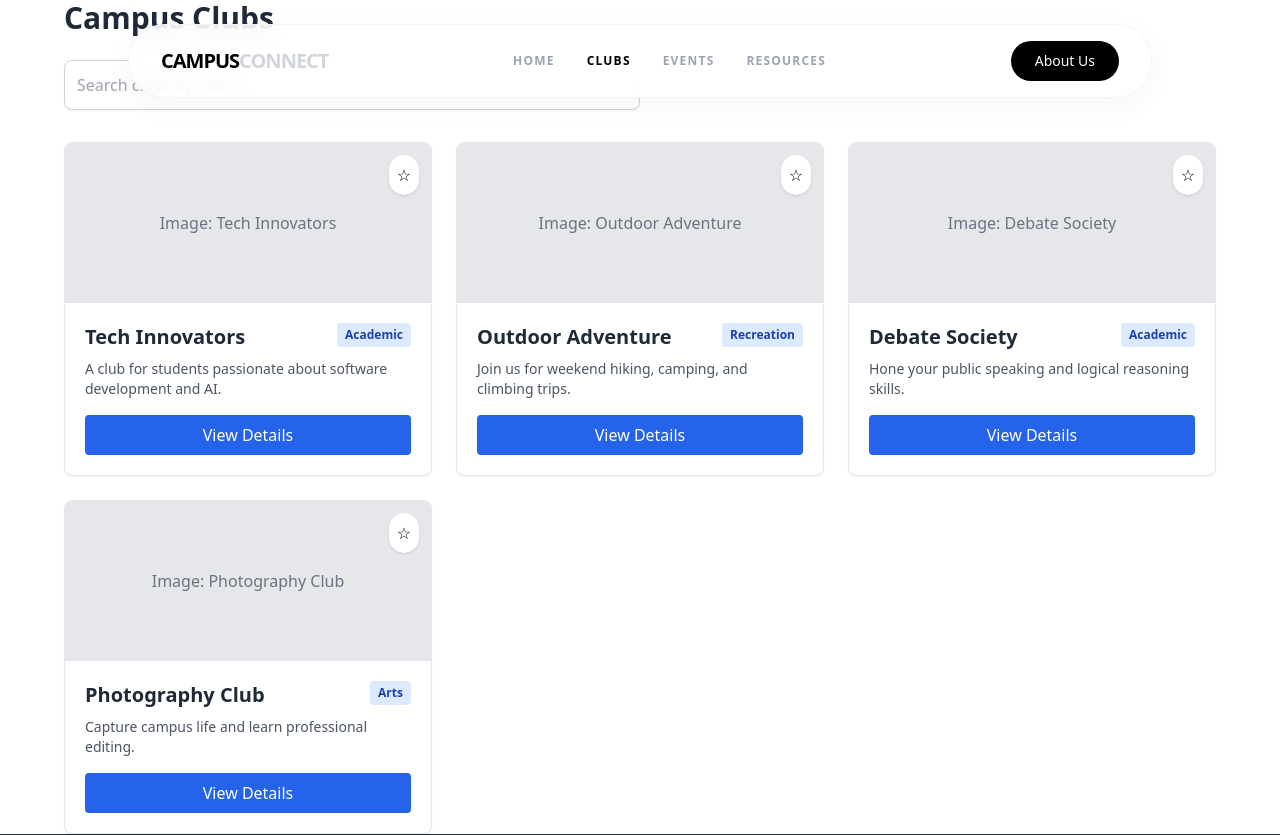
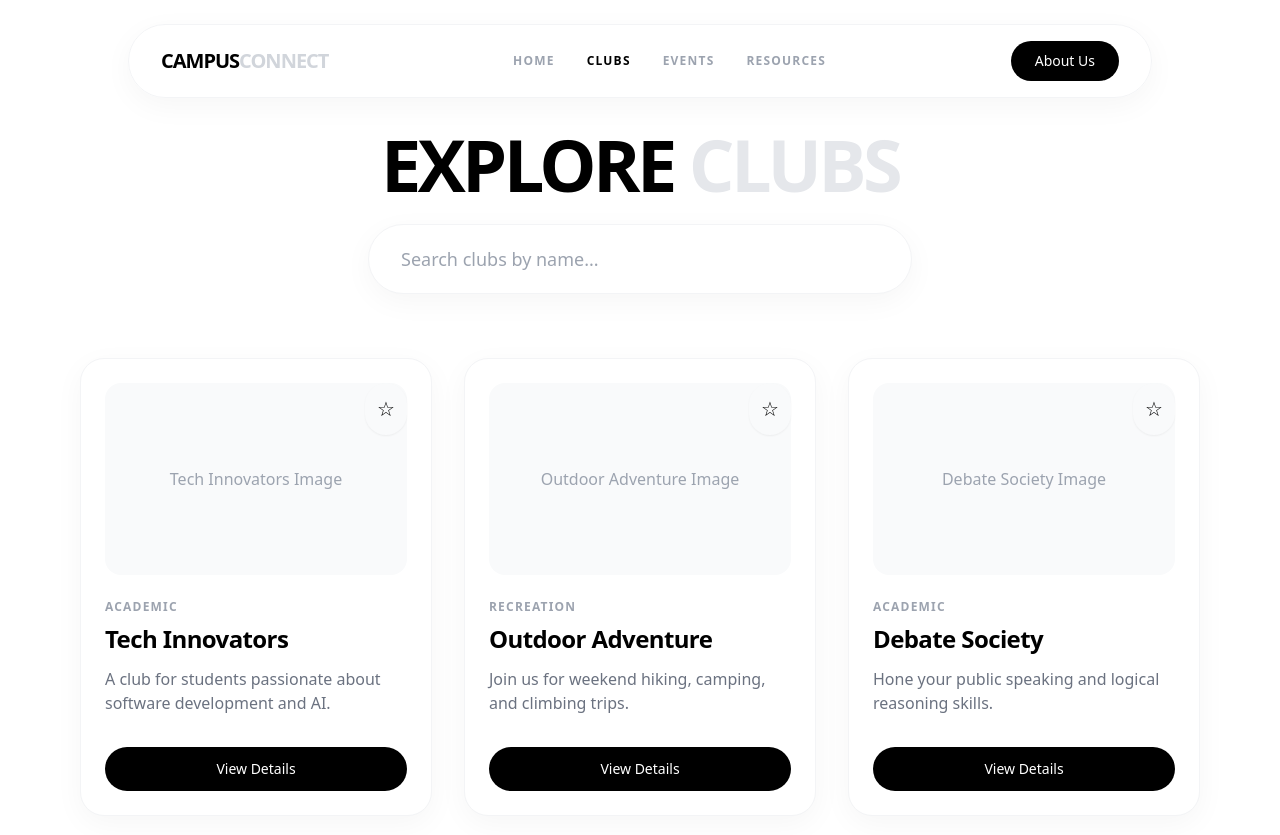
Before and after one commit to Dkidus-star/campus-connect, a React (Vite) app: page /clubs in a window 1280 px wide. Shown: the top 835 px of the page. Built offline with nearby package versions, Linux system fonts and the light colour scheme.

Commit message:
apply advanced framer-motion animations and styling to Clubs page and ClubCard

```diff
--- a/src/components/ClubCard.jsx
+++ b/src/components/ClubCard.jsx
@@ -1,43 +1,53 @@
 import { useContext } from "react";
 import { Link } from "react-router-dom";
+import { motion } from "framer-motion";
 import { FavoritesContext } from "../context/FavoritesContext";
 
 export default function ClubCard({ id, name, description, category }) {
-  // Access global state
   const { favorites, toggleFavorite } = useContext(FavoritesContext);
-
-  // Check if this specific club is in the favorites array
   const isFavorite = favorites.includes(id);
 
   return (
-    <div className="bg-white border border-gray-200 rounded-lg shadow-sm hover:shadow-md transition overflow-hidden flex flex-col relative">
-      {/* Favorite Button (Star) */}
+    <motion.div
+      variants={{
+        hidden: { opacity: 0, y: 20 },
+        visible: {
+          opacity: 1,
+          y: 0,
+          transition: { type: "spring", stiffness: 100 },
+        },
+      }}
+      whileHover={{ y: -8 }}
+      className="bg-white rounded-3xl p-6 shadow-[0_8px_30px_rgb(0,0,0,0.04)] border border-gray-100 flex flex-col relative group transition-all"
+    >
       <button
         onClick={() => toggleFavorite(id)}
-        className="absolute top-3 right-3 z-10 p-2 bg-white rounded-full shadow hover:bg-gray-50 transition"
+        className="absolute top-6 right-6 z-10 p-3 bg-gray-50 group-hover:bg-white rounded-full shadow-sm hover:scale-110 transition-all text-xl"
         title="Toggle Favorite"
       >
         {isFavorite ? "⭐" : "☆"}
       </button>
 
-      <div className="h-40 bg-gray-200 flex items-center justify-center text-gray-500">
-        Image: {name}
+      <div className="h-48 bg-gray-50 rounded-2xl flex items-center justify-center text-gray-400 font-medium mb-6">
+        {name} Image
       </div>
-      <div className="p-5 flex flex-col flex-grow">
-        <div className="flex justify-between items-start mb-2">
-          <h3 className="text-xl font-bold text-gray-800 pr-8">{name}</h3>
-          <span className="bg-blue-100 text-blue-800 text-xs font-semibold px-2 py-1 rounded">
-            {category}
-          </span>
-        </div>
-        <p className="text-gray-600 text-sm mb-4 flex-grow">{description}</p>
+
+      <div className="flex flex-col flex-grow">
+        <span className="text-xs uppercase tracking-widest font-bold text-gray-400 mb-2 block">
+          {category}
+        </span>
+        <h3 className="text-2xl font-black tracking-tight text-black mb-3 pr-8">
+          {name}
+        </h3>
+        <p className="text-gray-500 font-light mb-8 flex-grow">{description}</p>
+
         <Link
           to={`/clubs/${id}`}
-          className="text-center bg-blue-600 hover:bg-blue-700 text-white font-medium py-2 px-4 rounded transition"
+          className="inline-flex justify-center items-center bg-black text-white px-6 py-3 rounded-full text-sm font-medium hover:bg-gray-800 transition-colors"
         >
           View Details
         </Link>
       </div>
-    </div>
+    </motion.div>
   );
 }
--- a/src/pages/Clubs.jsx
+++ b/src/pages/Clubs.jsx
@@ -1,4 +1,5 @@
 import { useState, useEffect } from "react";
+import { motion } from "framer-motion";
 import ClubCard from "../components/ClubCard";
 
 export default function Clubs() {
@@ -8,13 +9,10 @@ export default function Clubs() {
   const [error, setError] = useState(null);
 
   useEffect(() => {
-    // Simulating an API call with a 1.5-second delay
     const fetchClubs = async () => {
       try {
         setIsLoading(true);
-
-        // Simulated network request delay
-        await new Promise((resolve) => setTimeout(resolve, 1500));
+        await new Promise((resolve) => setTimeout(resolve, 1000)); // Simulated delay
 
         const mockData = [
           {
@@ -49,48 +47,63 @@ export default function Clubs() {
         setClubs(mockData);
         setError(null);
       } catch (err) {
-        setError("Failed to load clubs. Please try again later.");
+        setError("Failed to load clubs.");
       } finally {
         setIsLoading(false);
       }
     };
 
     fetchClubs();
-  }, []); // Empty dependency array means this runs once on component mount
+  }, []);
 
   const filteredClubs = clubs.filter((club) =>
     club.name.toLowerCase().includes(searchQuery.toLowerCase()),
   );
 
   return (
-    <div>
-      <h1 className="text-3xl font-bold mb-6 text-gray-800">Campus Clubs</h1>
+    <motion.div
+      initial={{ opacity: 0, y: 20 }}
+      animate={{ opacity: 1, y: 0 }}
+      transition={{ duration: 0.5 }}
+      className="pt-32 pb-20"
+    >
+      <div className="flex flex-col items-center mb-16 text-center">
+        <h1 className="text-5xl md:text-7xl font-black tracking-tighter text-black mb-6 uppercase">
+          Explore <span className="text-gray-200">Clubs</span>
+        </h1>
 
-      <div className="mb-8">
+        {/* Styled Pill Search Bar */}
+        <div className="relative w-full max-w-xl px-4">
           <input
             type="text"
             placeholder="Search clubs by name..."
-          className="w-full md:w-1/2 p-3 border border-gray-300 rounded-lg shadow-sm focus:outline-none focus:ring-2 focus:ring-blue-500"
+            className="w-full p-5 pl-8 pr-12 text-lg bg-white border border-gray-100 rounded-full shadow-[0_8px_30px_rgb(0,0,0,0.04)] focus:outline-none focus:ring-2 focus:ring-black transition-all font-light"
             value={searchQuery}
             onChange={(e) => setSearchQuery(e.target.value)}
           />
         </div>
+      </div>
 
-      {/* Conditional Rendering based on state */}
       {isLoading && (
         <div className="flex justify-center items-center h-40">
-          <div className="animate-spin rounded-full h-12 w-12 border-b-2 border-blue-600"></div>
+          <div className="animate-spin rounded-full h-12 w-12 border-b-2 border-black"></div>
         </div>
       )}
 
       {error && (
-        <div className="bg-red-100 border border-red-400 text-red-700 px-4 py-3 rounded">
-          {error}
-        </div>
+        <div className="text-center text-red-500 font-medium">{error}</div>
       )}
 
       {!isLoading && !error && (
-        <div className="grid grid-cols-1 md:grid-cols-2 lg:grid-cols-3 gap-6">
+        <motion.div
+          initial="hidden"
+          animate="visible"
+          variants={{
+            hidden: { opacity: 0 },
+            visible: { opacity: 1, transition: { staggerChildren: 0.1 } },
+          }}
+          className="grid grid-cols-1 md:grid-cols-2 lg:grid-cols-3 gap-8 px-4"
+        >
           {filteredClubs.length > 0 ? (
             filteredClubs.map((club) => (
               <ClubCard
@@ -102,12 +115,12 @@ export default function Clubs() {
               />
             ))
           ) : (
-            <p className="text-gray-500 col-span-full">
-              No clubs found matching your search.
+            <p className="text-gray-400 font-light text-xl col-span-full text-center">
+              No clubs found.
             </p>
           )}
-        </div>
+        </motion.div>
       )}
-    </div>
+    </motion.div>
   );
 }
```
Lines whose indentation alone changed are shown as unchanged.
